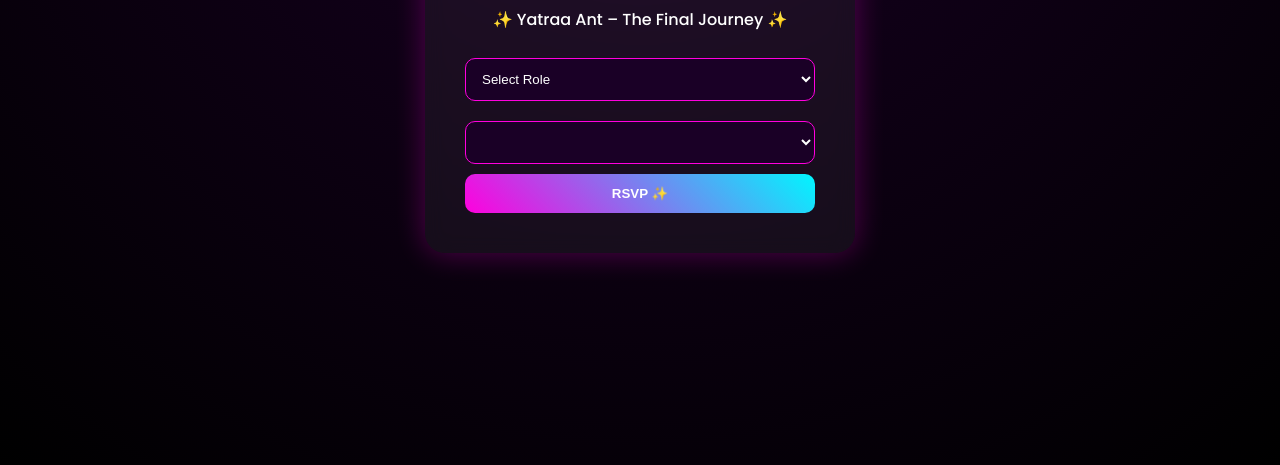
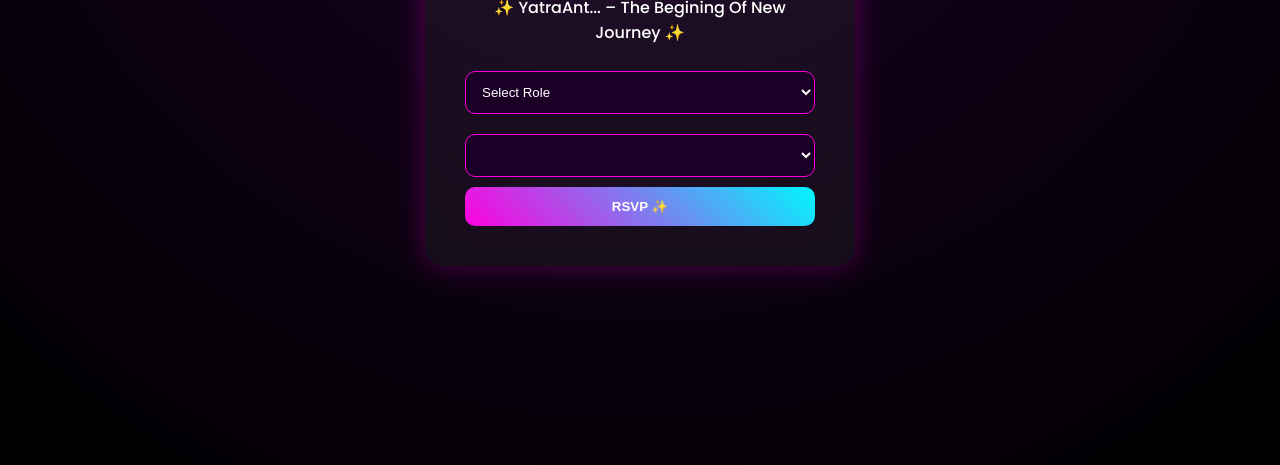
Before and after one commit to Shashank7774/farewell-invite, a website: page public/index.html in a window 1280 px wide. Shown: the part 335-800 px from the top of the page. Drawn offline with nearby package versions, Linux system fonts and the light colour scheme.

Commit message:
Fix Spelling

```diff
--- a/public/index.html
+++ b/public/index.html
@@ -68,7 +68,7 @@ button:hover {
 
 <div class="container">
     <h1>Farewell 2K26</h1>
-    <p>✨ Yatraa Ant – The Final Journey ✨</p>
+    <p>✨ YatraAnt... – The Begining Of New Journey ✨</p>
 
     <select id="role"></select>
     <select id="name"></select>
```
